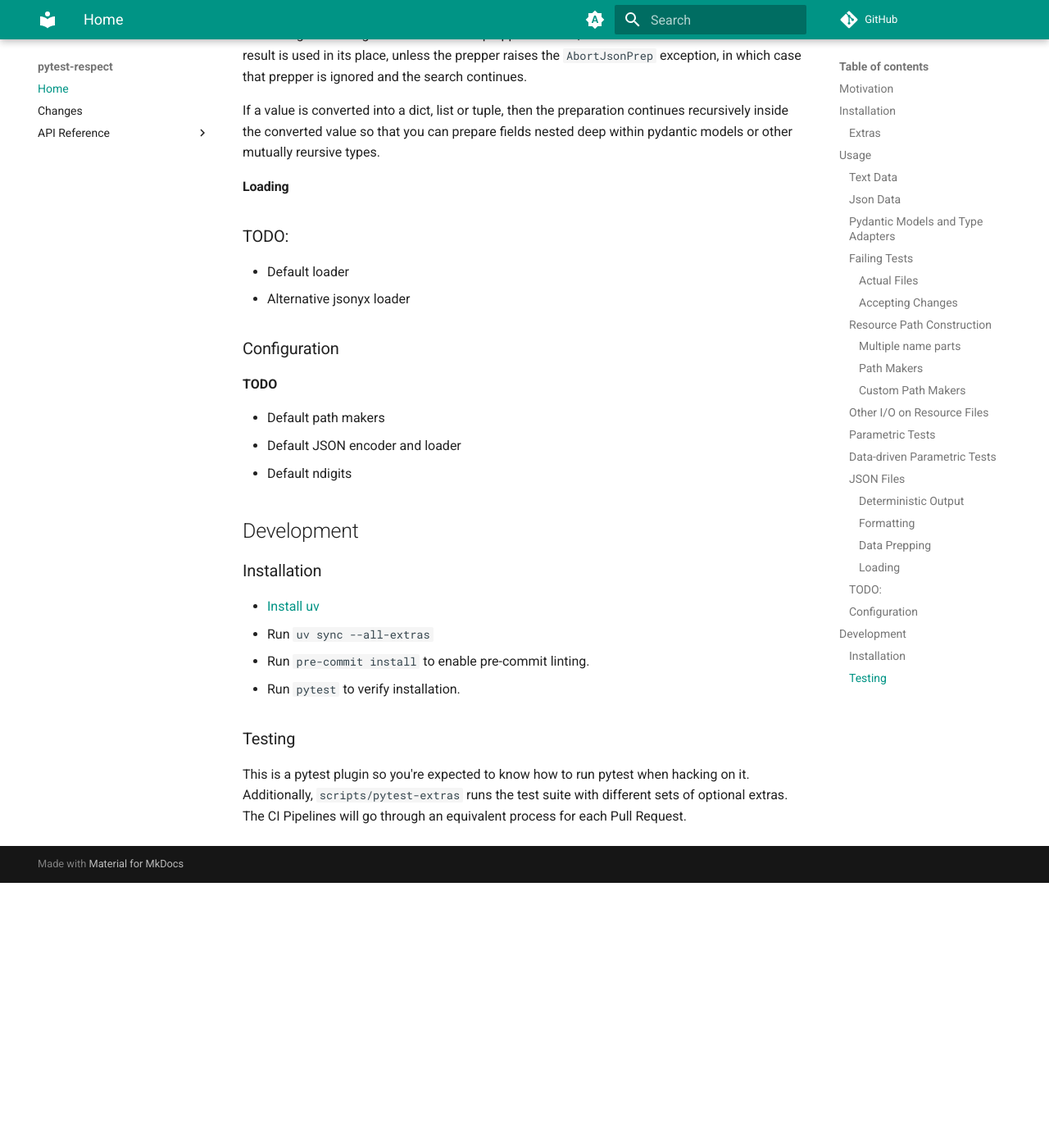
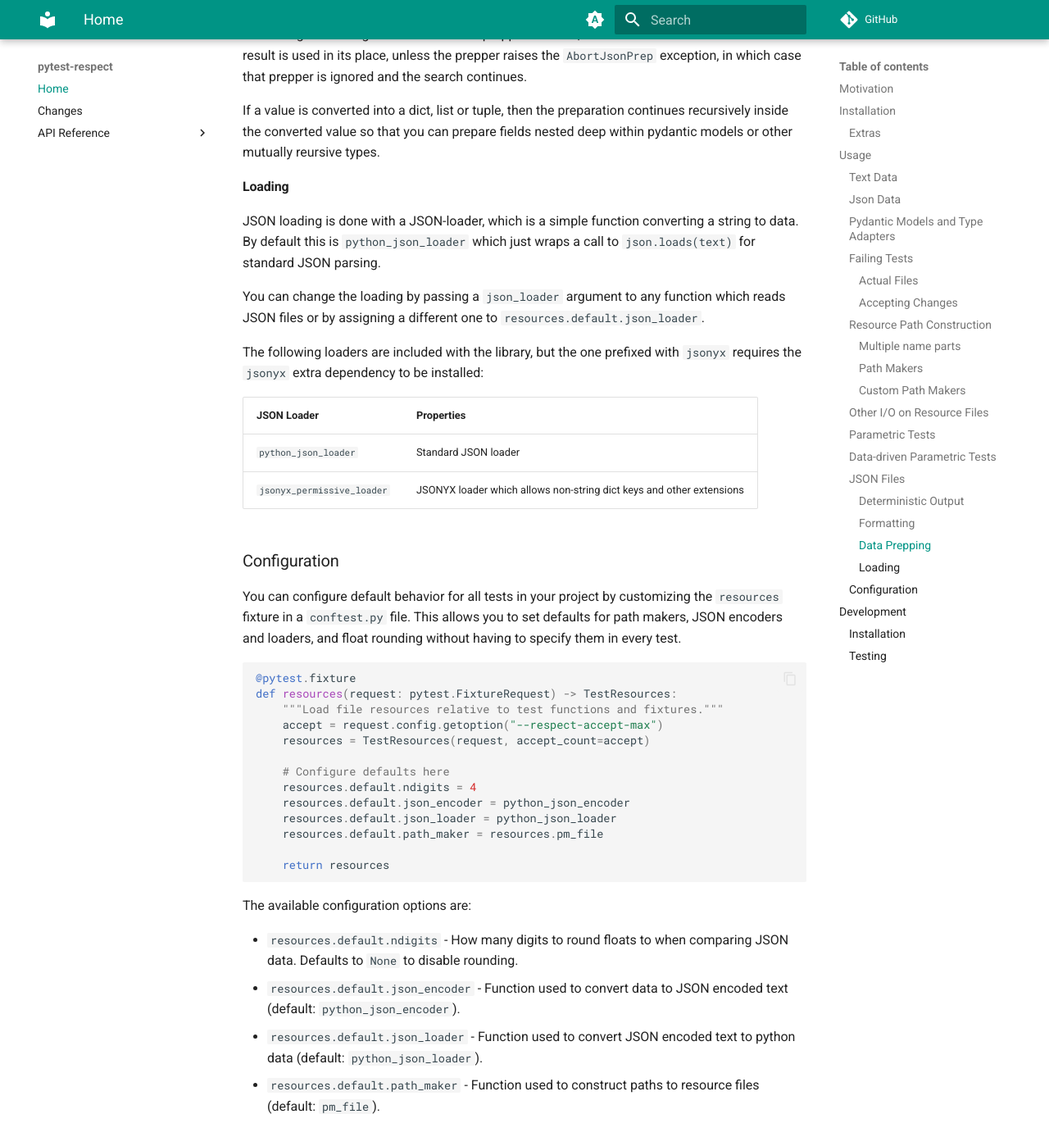
Before and after one commit to Ankeri/pytest-respect, an MkDocs documentation site: the page built from docs/README.md, in a window 1280 px wide and 1400 px high, scrolled down 8305 px. Shown: the whole window at 82% size. Built offline with MkDocs 1.6.1 and Material for MkDocs 9.7.7, drawn with Linux system fonts in a browser that asks for light colours; comment, search, counter and statistics services are not loaded; before the commit the page ends 9382 px from its top, so only the background shows below that.

Commit message:
Calude supplied remaining documentation.

````diff
--- a/docs/README.md
+++ b/docs/README.md
@@ -262,19 +262,43 @@ If a value is converted into a dict, list or tuple, then the preparation continu
 
 #### Loading
 
+JSON loading is done with a JSON-loader, which is a simple function converting a string to data. By default this is `python_json_loader` which just wraps a call to `json.loads(text)` for standard JSON parsing.
 
-### TODO:
+You can change the loading by passing a `json_loader` argument to any function which reads JSON files or by assigning a different one to `resources.default.json_loader`.
 
-- Default loader
-- Alternative jsonyx loader
+The following loaders are included with the library, but the one prefixed with `jsonyx` requires the `jsonyx` extra dependency to be installed:
+
+| JSON Loader                | Properties
+|----------------------------|--------------------------------------------------------------------
+| `python_json_loader`       | Standard JSON loader
+| `jsonyx_permissive_loader` | JSONYX loader which allows non-string dict keys and other extensions
 
 ### Configuration
 
-**TODO**
+You can configure default behavior for all tests in your project by customizing the `resources` fixture in a `conftest.py` file. This allows you to set defaults for path makers, JSON encoders and loaders, and float rounding without having to specify them in every test.
 
-- Default path makers
-- Default JSON encoder and loader
-- Default ndigits
+```python
+@pytest.fixture
+def resources(request: pytest.FixtureRequest) -> TestResources:
+    """Load file resources relative to test functions and fixtures."""
+    accept = request.config.getoption("--respect-accept-max")
+    resources = TestResources(request, accept_count=accept)
+
+    # Configure defaults here
+    resources.default.ndigits = 4
+    resources.default.json_encoder = python_json_encoder
+    resources.default.json_loader = python_json_loader
+    resources.default.path_maker = resources.pm_file
+
+    return resources
+```
+
+The available configuration options are:
+
+- `resources.default.ndigits` - How many digits to round floats to when comparing JSON data. Defaults to `None` to disable rounding.
+- `resources.default.json_encoder` - Function used to convert data to JSON encoded text (default: `python_json_encoder`).
+- `resources.default.json_loader` - Function used to convert JSON encoded text to python data (default: `python_json_loader`).
+- `resources.default.path_maker` - Function used to construct paths to resource files (default: `pm_file`).
 
 ## Development
 
````
